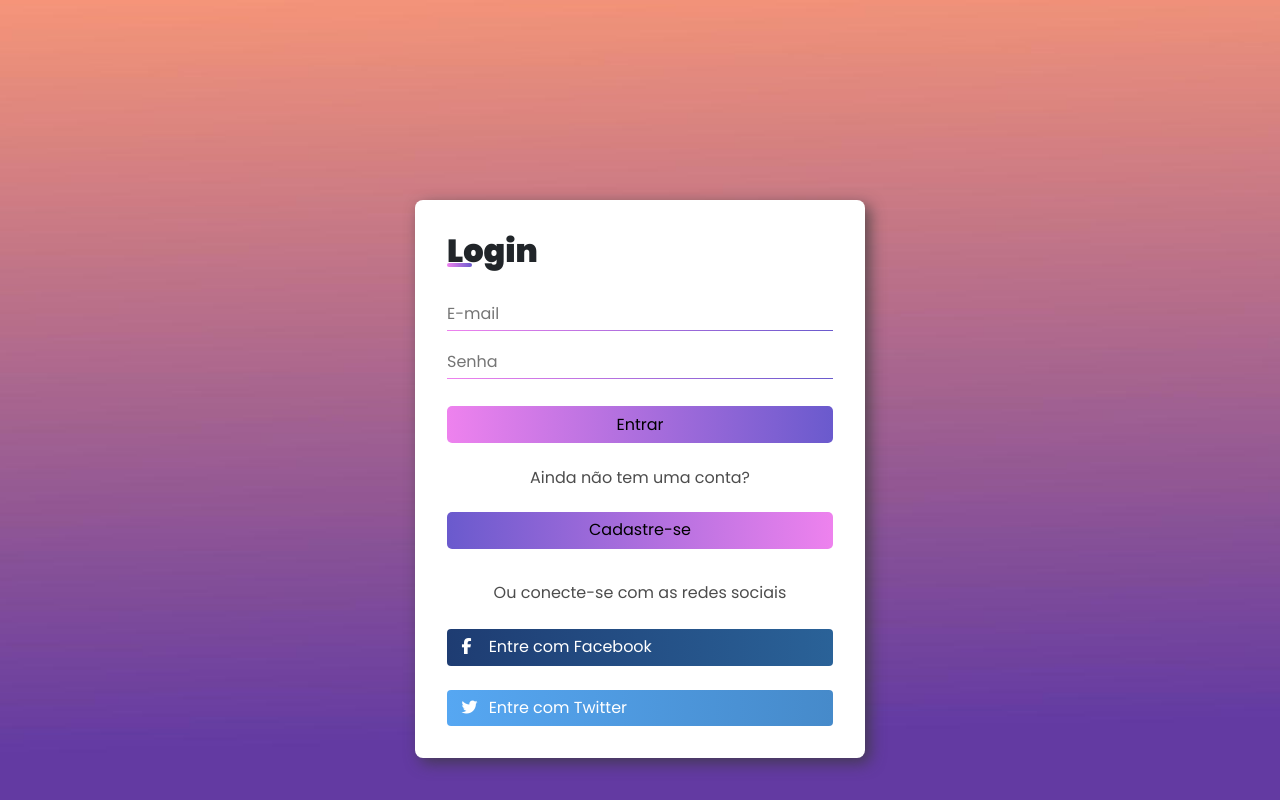
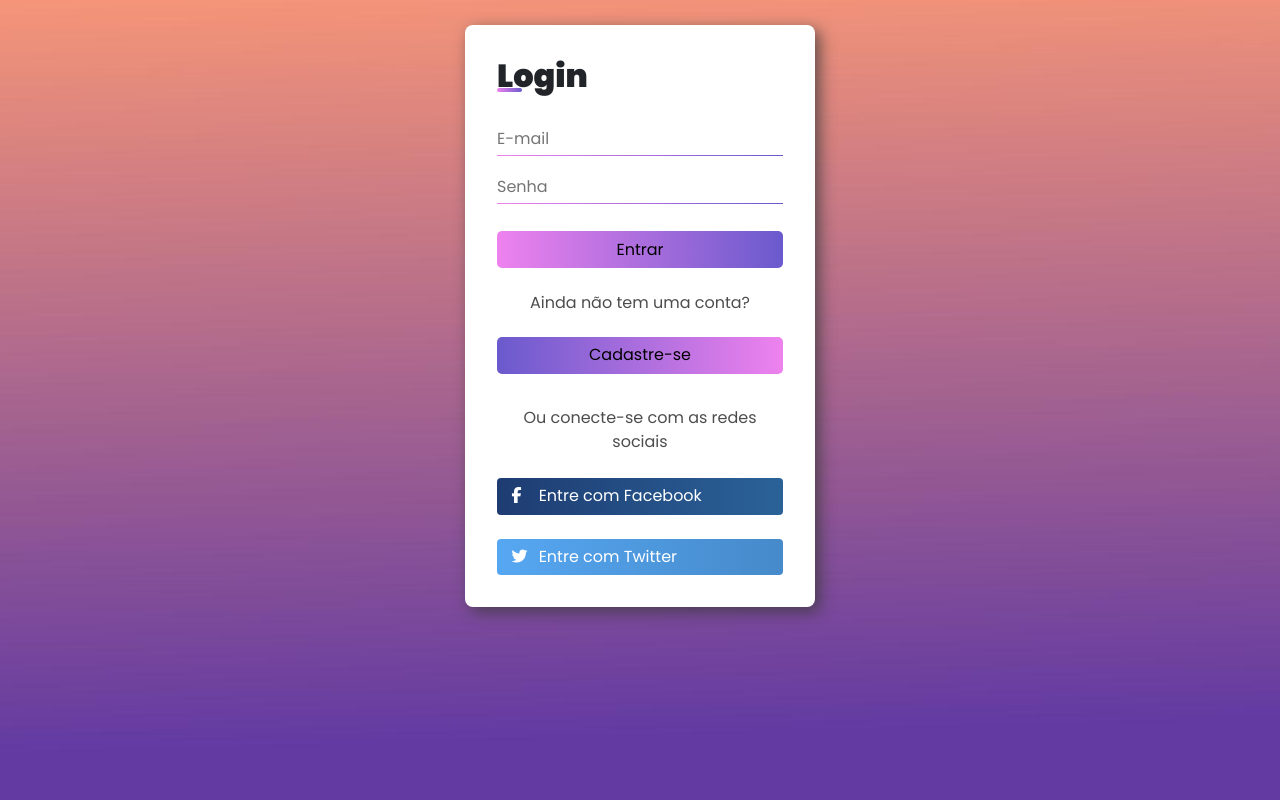
Before and after one commit to eloisantunes/pagina-login, a plain HTML site: page index.html in a window 1280 px wide. Drawn offline with Linux system fonts and the light colour scheme.

Commit message:
keyframes-teste

```diff
--- a/css/style.css
+++ b/css/style.css
@@ -14,47 +14,44 @@ body{
     background-image: url(../img/backgroundImg.jpg.jpg);
     background-repeat: no-repeat;
     background-size: cover;
-}
-
-form {
     overflow: hidden;
 }
 
-@keyframes move {
+
+@keyframes down {
     from {
-        opacity: 0;
-        transform: translateX(-25%);
+        transform: translateY(0vh);
     }
     to {
-        opacity: 1;
-        transform: translateX(0%);
+        transform: translateY(100vh);
     }
 }
 
-form .input-field:nth-child(1){
-    animation: move 500ms;
+.container{
+    animation: nono 500ms linear, down paused;
+    animation-iteration-count: 2;
 }
 
-form .input-field:nth-child(2){
-    animation: move 400ms;
-    animation-delay: 100ms;
-    animation-fill-mode: backwards ;
-}
-
-form [type='submit']{
-    animation: move 400ms;
-    animation-delay: 250ms;
-    animation-fill-mode: backwards;
+@keyframes nono{
+    100% {
+        transform: translateX(0);
+    }
+    35% {
+        transform: translateX(-15%);
+    }
+    70%{
+        transform: translateX(15%);
+    }
 }
 
 main.container{
     display: flexbox;
     align-items: center;
     justify-content: center;
-    max-width: 450px;
-    min-height: 50vh;
+    max-width: 350px;
+    min-height: 30vh;
     padding: 2rem;
-    margin-top: 200px;
+    margin-top: 25px;
     box-shadow: 5px 5px 15px rgba(58, 58, 58, 0.76);
     border-radius: 8px;
     background-color: white;
@@ -80,6 +77,7 @@ main h2::before{
 form{
     display: flex;
     flex-direction: column;
+
 }
 
 .input-field{
@@ -140,6 +138,7 @@ form [type='button']{
     background:linear-gradient(to right, slateblue, violet);
     font-size: 1rem;
     font-weight: 400;
+    text-align: center;
     border-radius: 5px;
     transition: all ease;
 }
@@ -148,6 +147,7 @@ form [type='button']:hover{
     letter-spacing: 0.5px;
     background:linear-gradient(to left, slateblue, violet);
 }
+
 
 .account{
     color: rgba(0, 0, 0, 0.7);
--- a/login.html
+++ b/index.html
@@ -7,8 +7,10 @@
     <link rel="stylesheet" type="text/css" href="css/style.css">
     <meta name="viewport" content="width=device-width, initial-scale=1.0">
     <title>Login</title>
+
 </head>
 <body>
+
     <div class="container-fluid">
         <div class="row"><div>
             <div class="col-12">
@@ -25,7 +27,7 @@
                     <div class="underline"></div>
                 </div>
 
-                <input type="submit" value="Entrar">
+                <input type="submit" value="Entrar" class="btnLogin">
                 <span class="account">Ainda não tem uma conta?</span>
                 <input type="button" value="Cadastre-se">
 
@@ -50,5 +52,7 @@
             </div>
         </main>
 
+    <ul class="squares"></ul>
+    <script src="script/script.js"></script>
 </body>
 </html>
--- /dev/null
+++ b/script/script.js
@@ -0,0 +1,19 @@
+const btnLogin = document.querySelector(".btnLogin")
+const main = document.querySelector("main.container");
+
+const fields = [ ... document.querySelectorAll(".container .btnLogin")]
+
+fields.forEach(field => {
+    if(field.value === "") FormData.classList.add(".validate-error")
+})
+
+const formError = document.querySelector("validate-error")
+    if (formError) {
+    formError.addEventListener("animationend", (Event) =>{
+        if (Event.animationName === "nono") {
+            formError.classList.remove(".validate-error");
+        }
+    })
+} else {
+    formError.classList.add("form-hide")
+}
```
